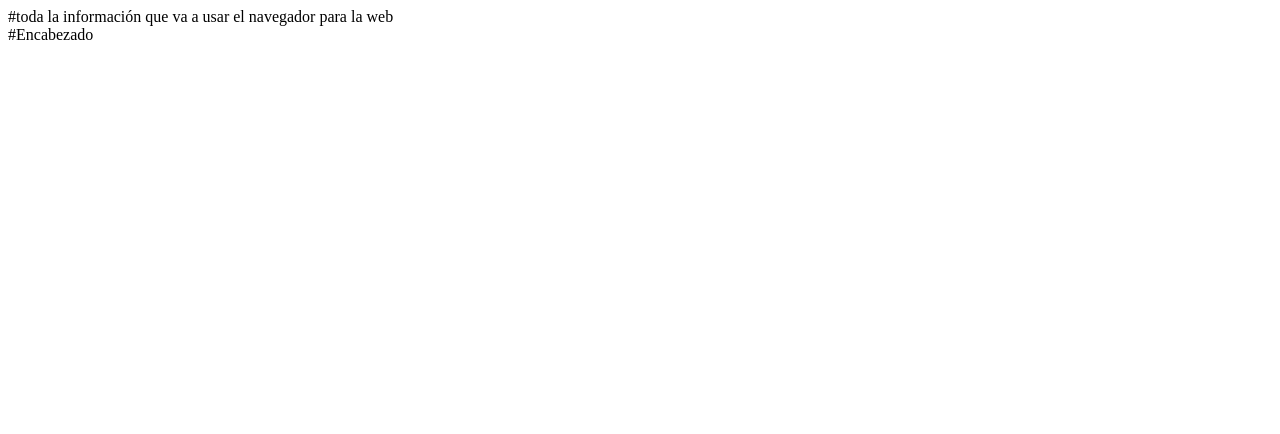
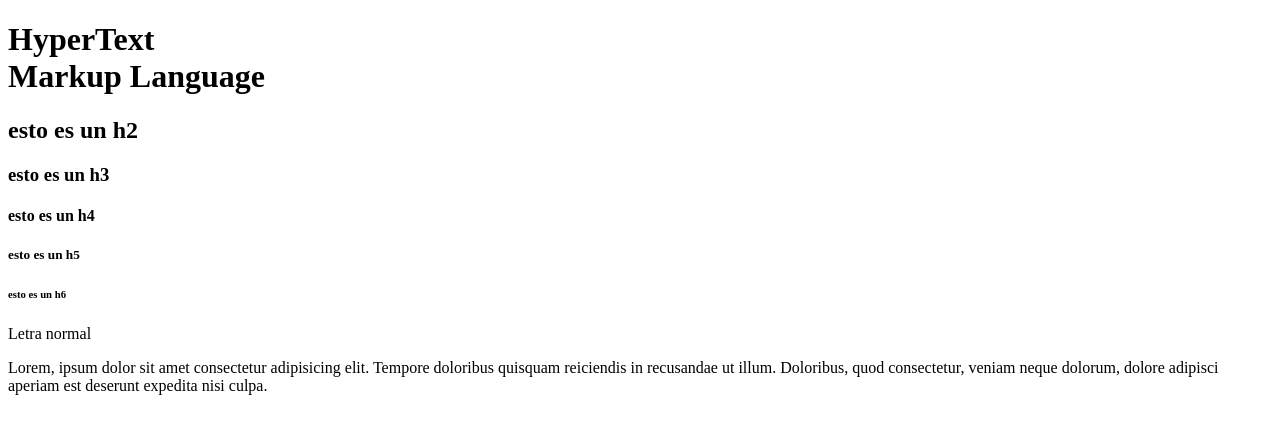
Before and after one commit to AbrilLombardo20/Programacionweb.q2.2022, a plain HTML site: page CLASE 1/index.html in a window 1280 px wide. Drawn offline with Linux system fonts and the light colour scheme.

Commit message:
cambiios

```diff
--- a/CLASE 1/index.html
+++ b/CLASE 1/index.html
@@ -1,7 +1,7 @@
 <!DOCTYPE html>
 <html lang="en">
   <head>
-    #toda la información que va a usar el navegador para la web
+    <!-- #toda la información que va a usar el navegador para la web -->
     <meta charset="UTF-8" />
     <meta http-equiv="X-UA-Compatible" content="IE=edge" />
     <meta name="viewport" content="width=device-width, initial-scale=1.0" />
@@ -11,12 +11,24 @@
     <!--Todo lo que escriba acá se va a ver dentro del archivo
    #Dentro de este voy a tener tres estructuras:-->
     <header>
-      #Encabezado
+      <!-- #Encabezado -->
       <!-- Menu de navegacion y logo-->
     </header>
     <main>
       <!-- todo el contenido que quiero mostrar -->
     </main>
+    <h1>HyperText <br> Markup Language</h1>
+    <h2>esto es un h2</h2>
+    <h3>esto es un h3</h3>
+    <h4>esto es un h4</h4>
+    <h5>esto es un h5</h5>
+    <h6>esto es un h6</h6>
+    <!--br se utiliza para hacer un enter (break)-->
+    <!-- h1 quiere decir encabezado 1 -->
+    Letra normal
+    <!--Para todo lo que sea párrafos: -->
+    <p>Lorem, ipsum dolor sit amet consectetur adipisicing elit. Tempore doloribus quisquam reiciendis in recusandae ut illum. Doloribus, quod consectetur, veniam neque dolorum, dolore adipisci aperiam est deserunt expedita nisi culpa.</p>
+    <!-- lorem ipsum es un contenido de relleno para que yo después pueda reemplazarlo-->
     <footer>
       <!-- contacto, mapa del sitio, legales -->
     </footer>
```
